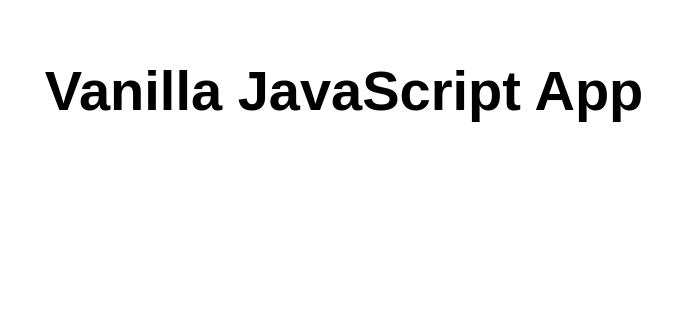
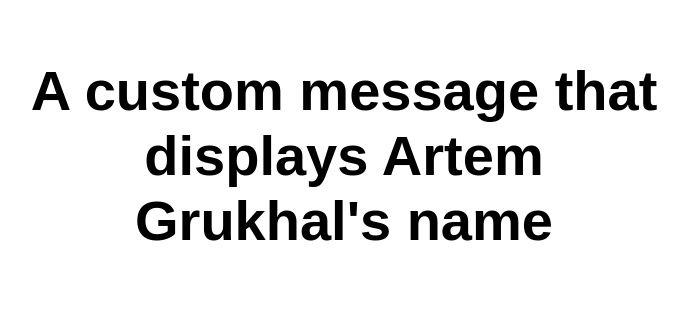
Before and after one commit to argruk/utcloud2021azapp, a plain HTML site: page index.html in a window 1280 px wide. Shown: the whole page, without its empty margins (296-984 px from the left). Drawn offline with Linux system fonts and the light colour scheme.

Commit message:
Update index.html

```diff
--- a/index.html
+++ b/index.html
@@ -10,7 +10,7 @@
 
 <body>
   <main>
-    <h1>Vanilla JavaScript App</h1>
+    <h1>A custom message that displays Artem Grukhal's name</h1>
   </main>
 </body>
 
```
